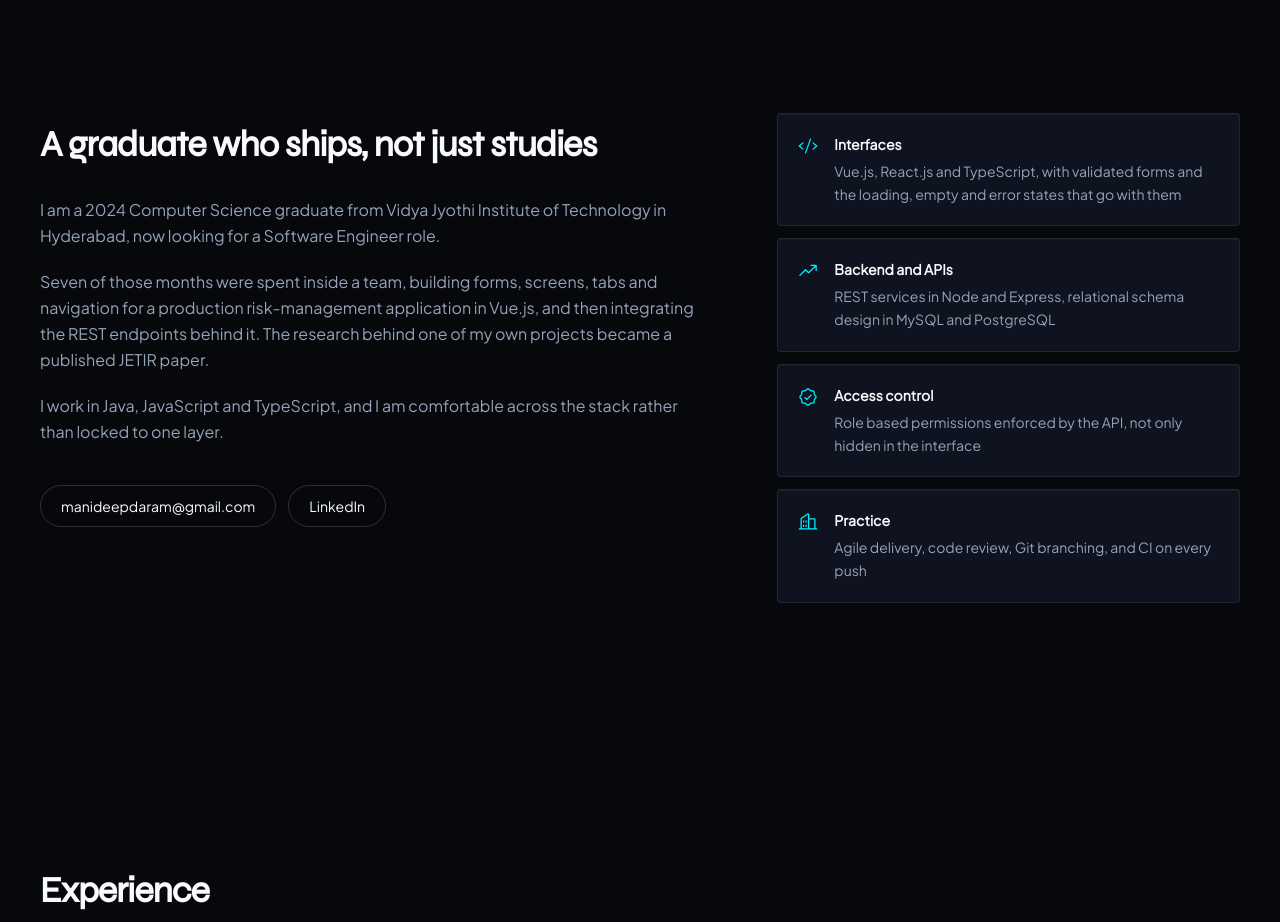
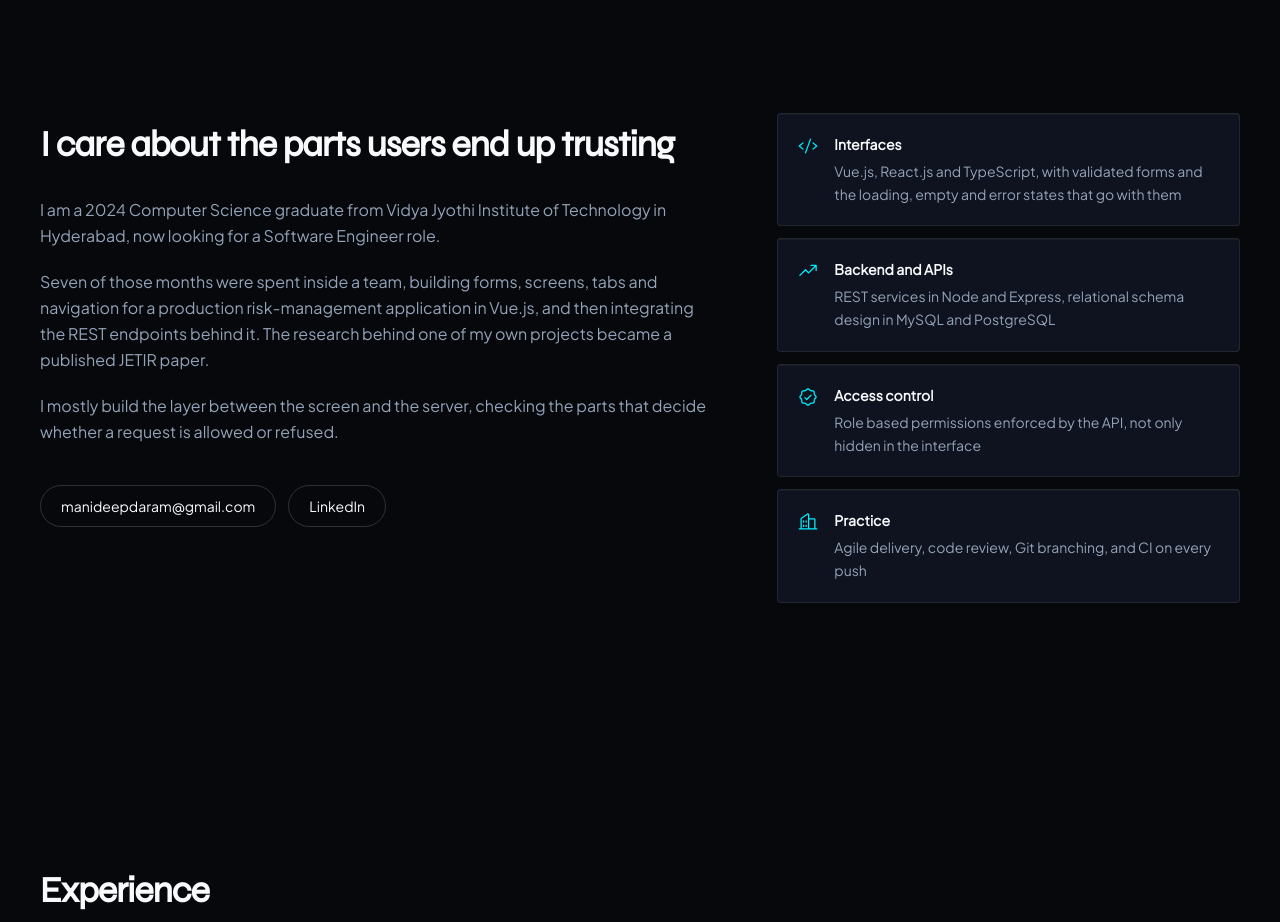
Before and after one commit to 0535MANIDEEP/manideepdaram, a React (Vite) app in the folder client/: page / in a window 1280 px wide. Shown: the part 1020-1942 px from the top of the page. Built offline with nearby package versions, Linux system fonts and the light colour scheme; no server answers.

Commit message:
fix: make the about section the one thing worth saying

```diff
--- a/client/src/data/content.js
+++ b/client/src/data/content.js
@@ -108,11 +108,11 @@ export const marqueeItems = [
 ];
 
 export const about = {
-  heading: 'A graduate who ships, not just studies',
+  heading: 'I care about the parts users end up trusting',
   body: [
     'I am a 2024 Computer Science graduate from Vidya Jyothi Institute of Technology in Hyderabad, now looking for a Software Engineer role.',
     'Seven of those months were spent inside a team, building forms, screens, tabs and navigation for a production risk-management application in Vue.js, and then integrating the REST endpoints behind it. The research behind one of my own projects became a published JETIR paper.',
-    'I work in Java, JavaScript and TypeScript, and I am comfortable across the stack rather than locked to one layer.',
+    'I mostly build the layer between the screen and the server, checking the parts that decide whether a request is allowed or refused.',
   ],
   strengths: [
     { label: 'Interfaces', detail: 'Vue.js, React.js and TypeScript, with validated forms and the loading, empty and error states that go with them' },
```
